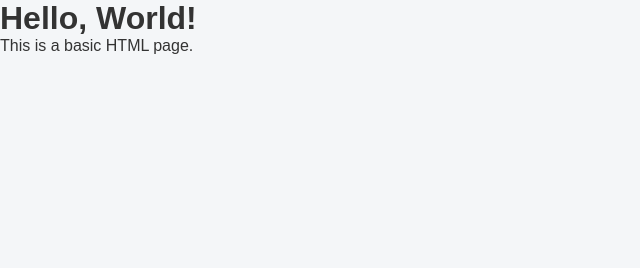
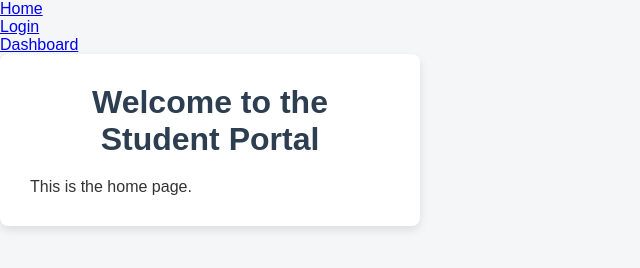
Before and after one commit to Manlikenonso1/axia-student-portal, a plain HTML site: page index.html in a window 1280 px wide. Shown: the whole page, without its empty margins (0-640 px from the left). Drawn offline with Linux system fonts and the light colour scheme.

Commit message:
Add navigation menu

```diff
--- a/index.html
+++ b/index.html
@@ -3,13 +3,25 @@
 <head>
   <meta charset="UTF-8">
   <meta name="viewport" content="width=device-width, initial-scale=1.0">
-  <title>My Page</title>
+  <title>Home</title>
   <link rel="stylesheet" href="style.css">
 </head>
 <body>
 
-  <h1>Hello, World!</h1>
-  <p>This is a basic HTML page.</p>
+  <!-- Navigation -->
+  <nav class="navbar">
+    <ul>
+      <li><a href="index.html">Home</a></li>
+      <li><a href="login.html">Login</a></li>
+      <li><a href="dashboard.html">Dashboard</a></li>
+    </ul>
+  </nav>
+
+  <!-- Page Content -->
+  <div class="container">
+    <h1>Welcome to the Student Portal</h1>
+    <p>This is the home page.</p>
+  </div>
 
 </body>
 </html>
```
